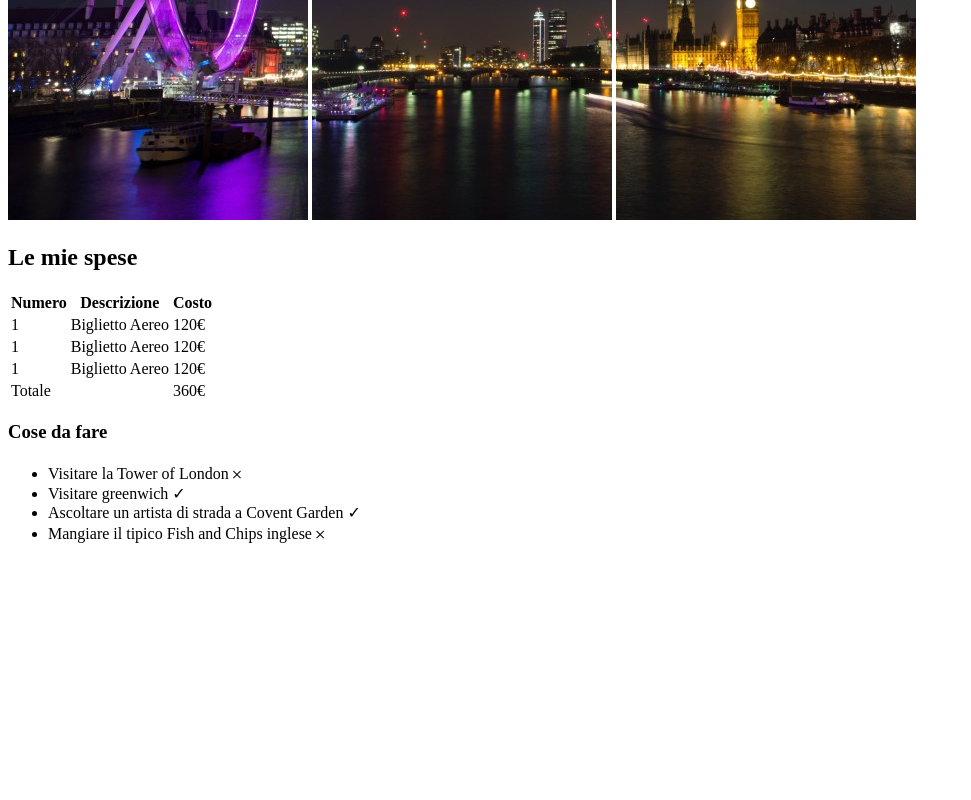
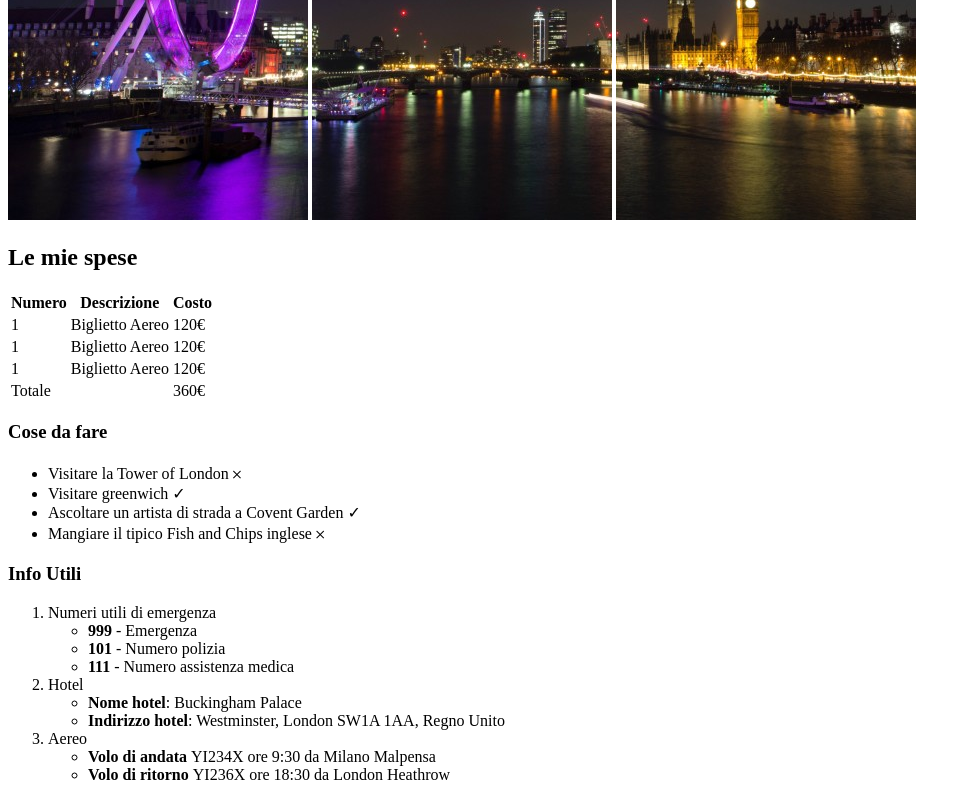
Before and after one commit to saragisondi/html-london-trip, a plain HTML site: page index.html in a window 1280 px wide. Shown: the part 460-1260 px from the top of the page, without its empty margins (0-971 px from the left). Before the commit the page ends 1020 px from the top, so only its background shows below. Drawn offline with Linux system fonts and the light colour scheme.

Commit message:
[add] third section

```diff
--- a/index.html
+++ b/index.html
@@ -75,6 +75,30 @@
       </ul>
     </section>
 
+    <section>
+      <h3>Info Utili</h3>
+
+      <ol>
+        <li>Numeri utili di emergenza</li>
+      <ul>
+        <li><strong>999</strong> - Emergenza</li>
+        <li><strong>101</strong> - Numero polizia</li>
+        <li><strong>111</strong> - Numero assistenza medica</li>
+      </ul>
+        <li>Hotel</li>
+        <ul>
+          <li><strong>Nome hotel</strong>: Buckingham Palace</li>
+          <li><strong>Indirizzo hotel</strong>: Westminster, London SW1A 1AA, Regno Unito</li>
+        </ul>
+        <li>Aereo</li>
+        <ul>
+          <li><strong>Volo di andata </strong>YI234X ore 9:30 da Milano Malpensa</li>
+          <li><strong>Volo di ritorno </strong> YI236X ore 18:30 da London Heathrow</li>
+        </ul>
+      </ol>
+
+    </section>
+
   </main>
 
 </body>
```
